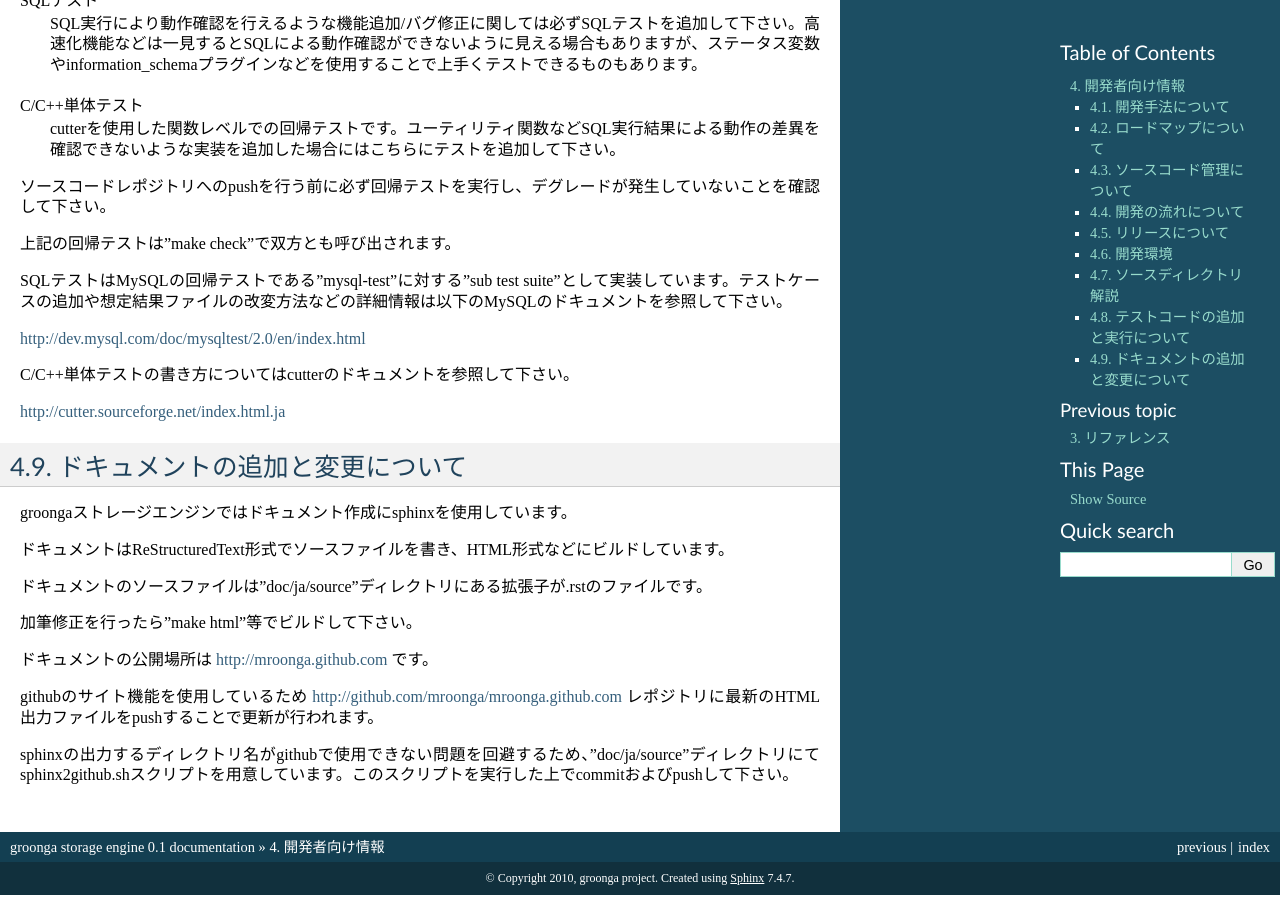
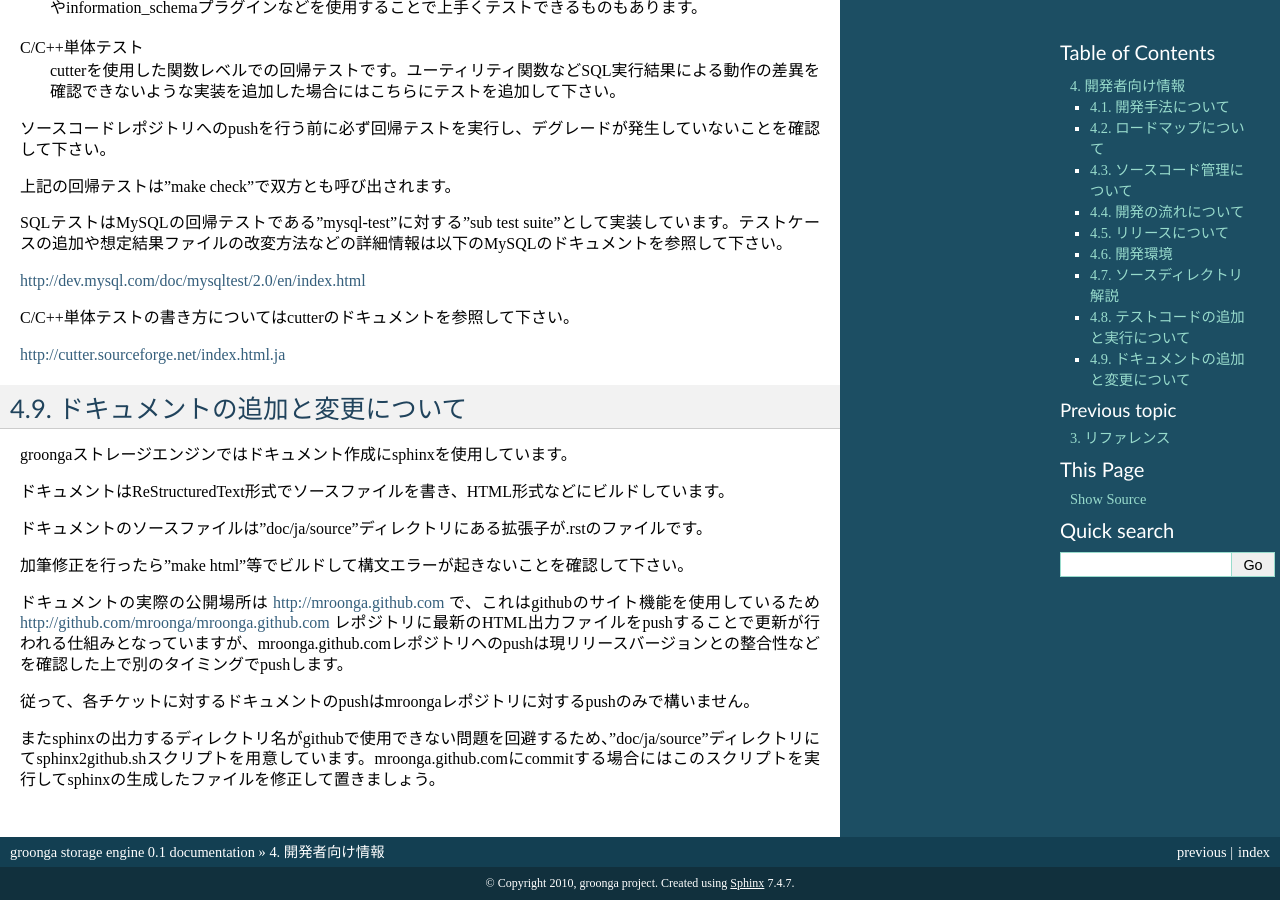
Before and after one commit to mroonga/mroonga, a Sphinx documentation site: the page built from doc/ja/source/developer.rst, in a window 1280 px wide and 900 px high, scrolled down 2722 px. Built offline with Sphinx 7.4.7, drawn with Linux system fonts in a browser that asks for light colours; some of the changed text lies outside the part shown.

Commit message:
added more description about development process.

```diff
--- a/doc/ja/source/developer.rst
+++ b/doc/ja/source/developer.rst
@@ -42,15 +42,13 @@
 1. チケットの新規作成と内容の記述
 2. 開発会議での検討(ロードマップへの反映)
 3. チケットの割り当て(担当者作業開始)
-4. 機能実装あるいはバグの修正作業
-5. テストコードの追加と実行
-6. 実装/テスト内容に対するレビュー
-7. ドキュメントの追加/変更
+4. 機能実装あるいはバグの修正作業、必要に応じてレポジトリへのpush
+5. テストコードの追加と実行、レポジトリへのpush
+6. 実装/テスト内容に対するレビュー(必要に応じて4へ戻る)
+7. ドキュメントの追加/変更、 レポジトリへのpush
 8. チケットの完了
 
 機能追加や仕様変更などについても積極的にアイデアを募集します。まずはチケットを新規作成して内容を記述して下さい。
-
-レポジトリへのcommitおよびpushのタイミングは開発者の方にお任せしますが、チケットとの対応が後で分かるようにしておいて下さい。
 
 テストコードの追加と実行については後述しますのでそちらを参照して下さい。
 
@@ -149,10 +147,10 @@
 
 ドキュメントのソースファイルは"doc/ja/source"ディレクトリにある拡張子が.rstのファイルです。
 
-加筆修正を行ったら"make html"等でビルドして下さい。
+加筆修正を行ったら"make html"等でビルドして構文エラーが起きないことを確認して下さい。
 
-ドキュメントの公開場所は http://mroonga.github.com です。
+ドキュメントの実際の公開場所は http://mroonga.github.com で、これはgithubのサイト機能を使用しているため http://github.com/mroonga/mroonga.github.com レポジトリに最新のHTML出力ファイルをpushすることで更新が行われる仕組みとなっていますが、mroonga.github.comレポジトリへのpushは現リリースバージョンとの整合性などを確認した上で別のタイミングでpushします。
 
-githubのサイト機能を使用しているため http://github.com/mroonga/mroonga.github.com レポジトリに最新のHTML出力ファイルをpushすることで更新が行われます。
+従って、各チケットに対するドキュメントのpushはmroongaレポジトリに対するpushのみで構いません。
 
-sphinxの出力するディレクトリ名がgithubで使用できない問題を回避するため、"doc/ja/source"ディレクトリにてsphinx2github.shスクリプトを用意しています。このスクリプトを実行した上でcommitおよびpushして下さい。
+またsphinxの出力するディレクトリ名がgithubで使用できない問題を回避するため、"doc/ja/source"ディレクトリにてsphinx2github.shスクリプトを用意しています。mroonga.github.comにcommitする場合にはこのスクリプトを実行してsphinxの生成したファイルを修正して置きましょう。
```
